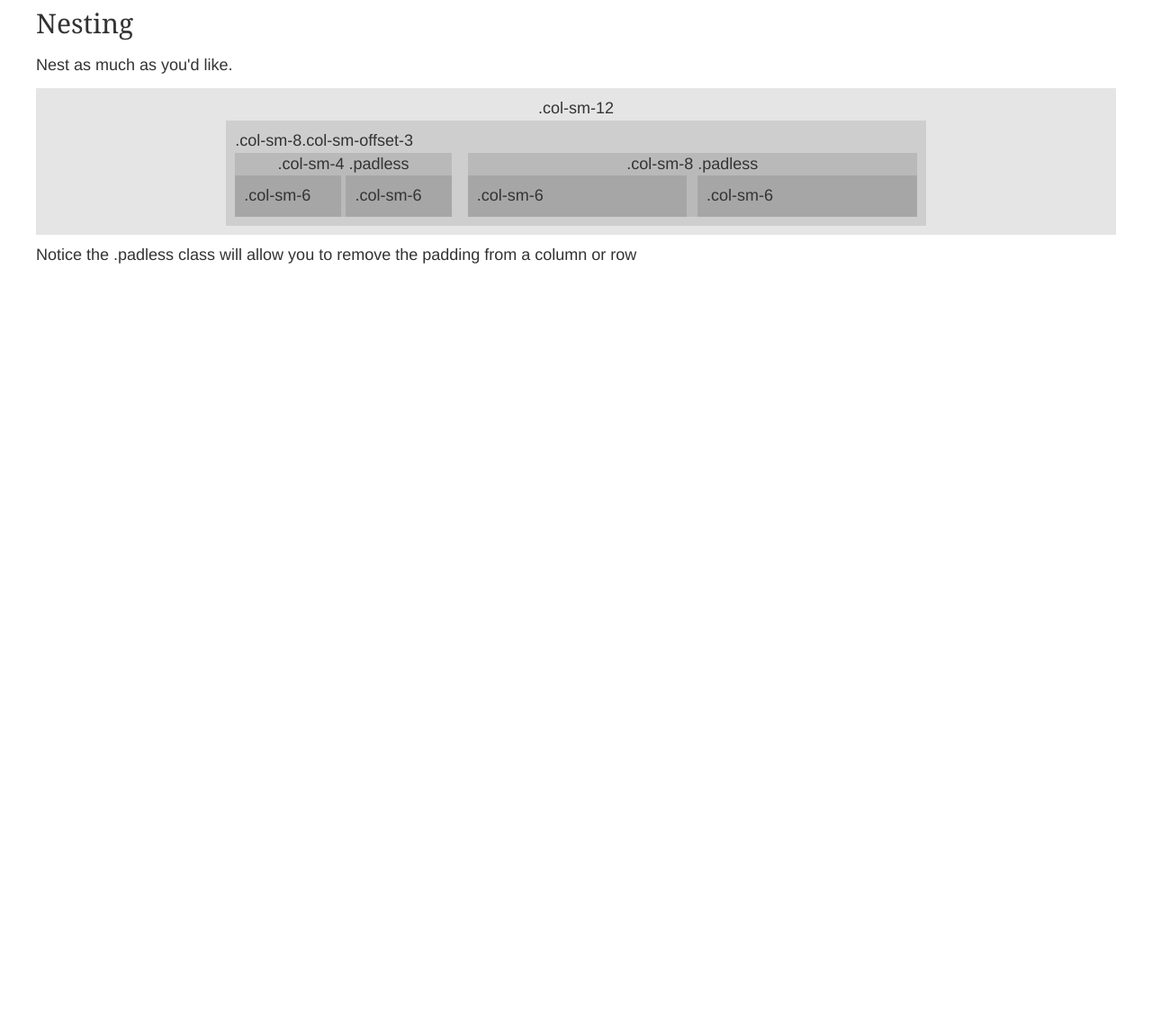
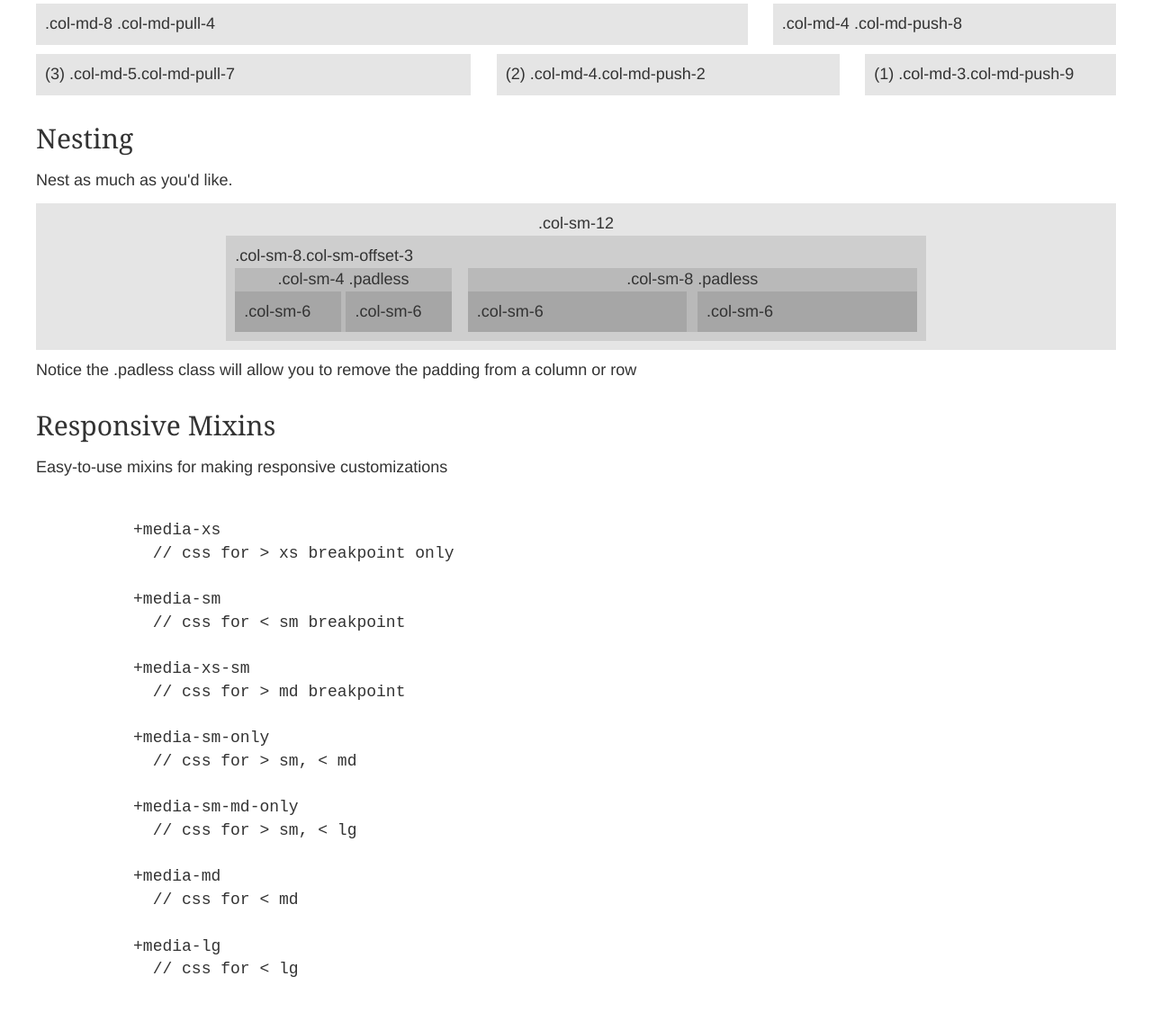
Before and after one commit to kohactive/manhattan, a plain HTML site: page index.html in a window 1280 px wide. Shown: the part 2424-3569 px from the top of the page at 90% size. Before the commit the page ends 2733 px from the top, so only its background shows below. Drawn offline with Linux system fonts and the light colour scheme.

Commit message:
Doc Updates * added `col-xx-centered` * responsive mixins

```diff
--- a/index.html
+++ b/index.html
@@ -61,6 +61,7 @@
         <div class='col-md-6'>.col-md-6</div>
         <div class='col-md-6'>.col-md-6</div>
       </div>
+
       <h3>Omega Helper</h3>
       <p>
         Responsive omega helpers allow you to dynamically shift the omega of the grid based on screen size. Omega is the removal of the column margin, learn more on the
@@ -107,6 +108,12 @@
         <a href="http://neat.bourbon.io/docs/#span-columns">Bourbon Neat docs</a>
         for more details.
       </p>
+
+      <h3>Centering</h3>
+      <div class='row'>
+        <div class='col-md-6 col-md-centered'>.col-md-6.col-md-centered</div>
+      </div>
+
       <h3>Offsetting Columns</h3>
       <P>Move columns left and right with a variety of classes</P>
       <div class='row'>
@@ -157,6 +164,33 @@
         </div>
       </div>
       <p>Notice the .padless class will allow you to remove the padding from a column or row</p>
+
+      <h3>Responsive Mixins</h3>
+      <p>Easy-to-use mixins for making responsive customizations</p>
+      <pre>
+        <code>
+          +media-xs
+            // css for > xs breakpoint only
+
+          +media-sm
+            // css for < sm breakpoint
+
+          +media-xs-sm
+            // css for > md breakpoint
+
+          +media-sm-only
+            // css for > sm, < md
+
+          +media-sm-md-only
+            // css for > sm, < lg
+
+          +media-md
+            // css for < md
+
+          +media-lg
+            // css for < lg
+        </code>
+      </pre>
     </section>
   </body>
 </html>
```
